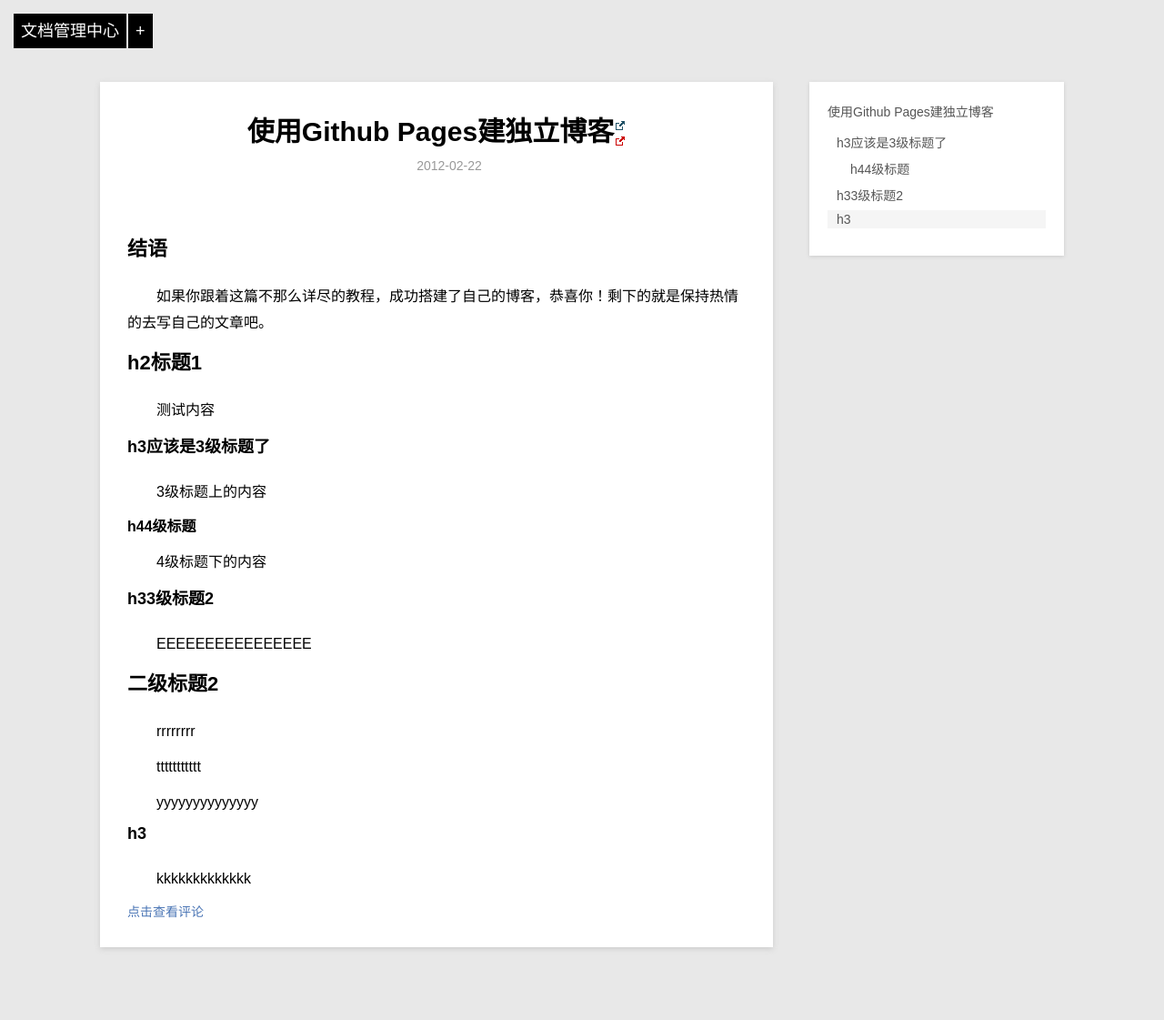
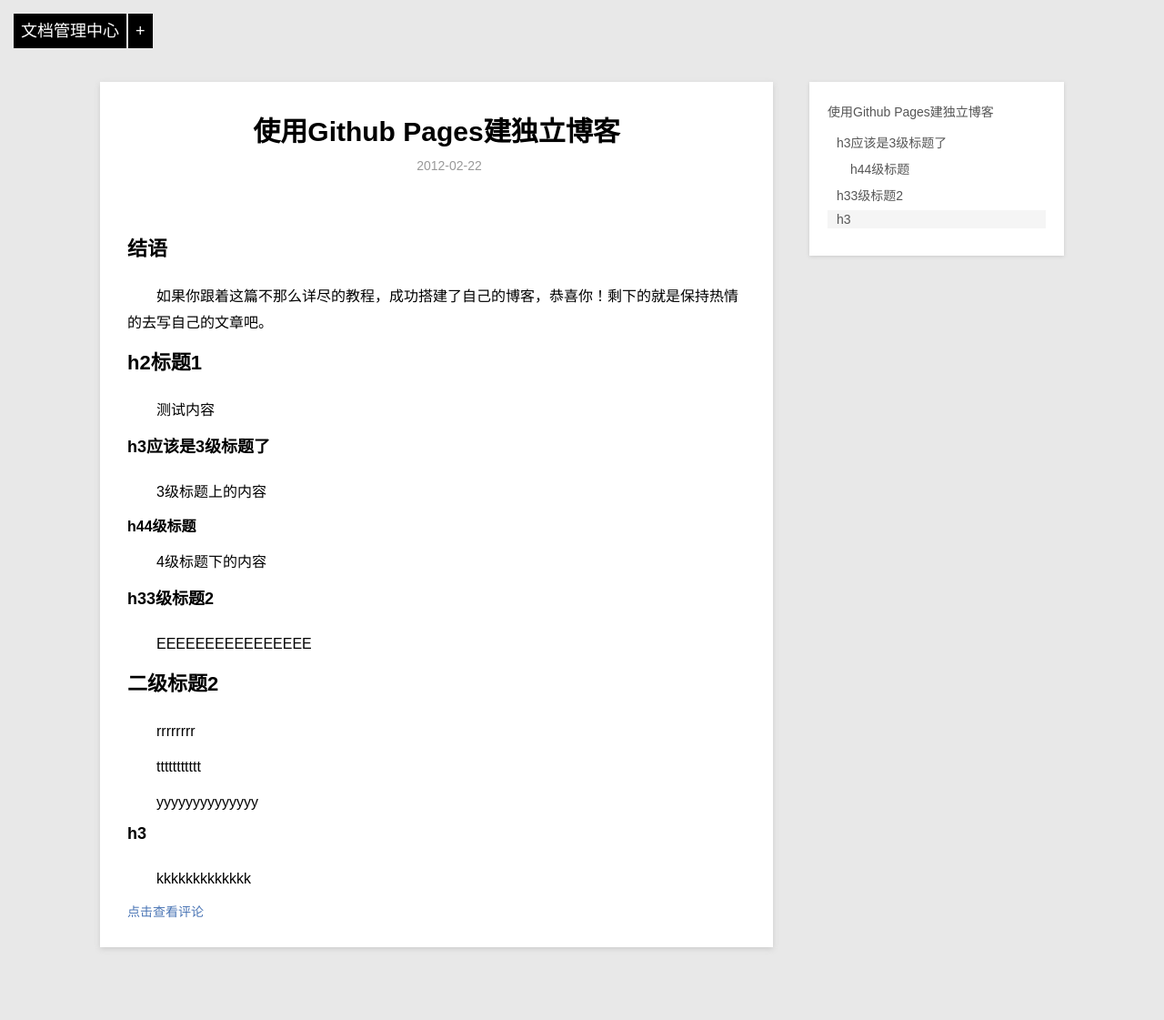
Before and after one commit to kanonwind/jnu.eic.su, a Jekyll site: the page built from _posts/system/2012-02-22-github-pages.md, in a window 1280 px wide. Shown: the whole page at 91% size. Built offline with Jekyll 4.4.1, drawn with Linux system fonts in a browser that asks for light colours; Markdown is read by kramdown in place of the engine named in the settings.

Commit message:
去掉标题的连接样式

```diff
--- a/_layouts/post.html
+++ b/_layouts/post.html
@@ -15,7 +15,7 @@ layout: default
 
 <div id="content">
     <div class="entry">
-        <h1 class="entry-title"><a href="http://doc.eicsu.com{{ page.url }}" title="{{ page.title }}">{{ page.title }}</a></h1>
+        <h1 class="entry-title">{{ page.title }}</h1>
         <p class="entry-date">{{ page.date|date:"%Y-%m-%d" }}</p>
         {{ content }}
 
```
